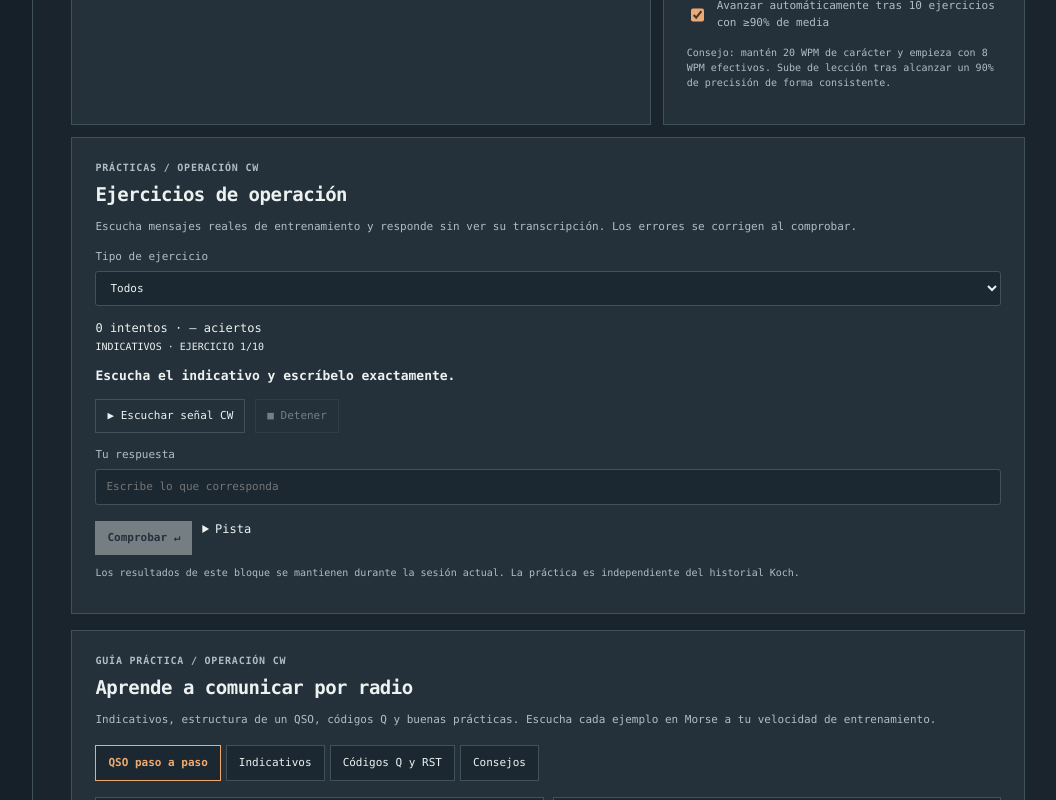
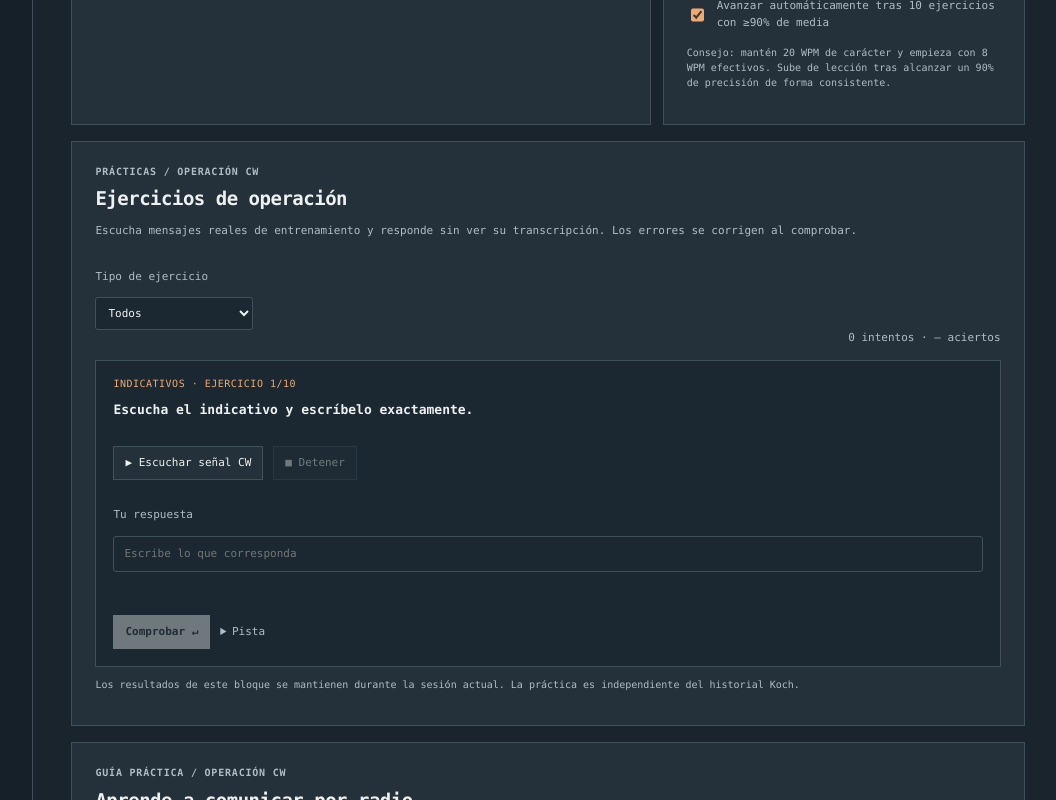
Before and after one commit to dgarcoe/CWSimulator, a React (Vite) app: page / in a window 1280 px wide. Shown: the part 720-1520 px from the top of the page, without its empty margins (217-1273 px from the left). Built offline with nearby package versions, Linux system fonts and the light colour scheme.

Commit message:
Style graded Academy operating drills and Morse decoding panel

```diff
--- a/src/style.css
+++ b/src/style.css
@@ -196,3 +196,22 @@ footer{margin-top:20px;padding:13px 0}
 .guide-practice label{flex:1 1 240px;font-size:11px}
 .guide-practice button{font-size:11px}
 @media(max-width:680px){.guide-entries{grid-template-columns:1fr}.guide-entries article{flex-wrap:wrap}}
+
+.operating-practice{margin-top:4px}
+.operating-head{display:flex;flex-wrap:wrap;align-items:end;justify-content:space-between;gap:12px;margin:16px 0}
+.operating-head label{font-size:11px;display:grid;gap:6px}
+.operating-head select{padding:8px;background:var(--inset);color:var(--ink);border:1px solid var(--line)}
+.operating-head span{font:11px Consolas,monospace;color:var(--muted)}
+.operating-question{padding:17px;border:1px solid var(--line);background:var(--inset);display:grid;gap:13px}
+.operating-question>small{font:10px Consolas,monospace;color:var(--accent);letter-spacing:.5px}
+.operating-question h3{font-size:15px;margin:0}
+.operating-question label{display:grid;gap:7px;font-size:11px}
+.operating-question .row{align-items:center;flex-wrap:wrap}
+.operating-question details{font-size:11px;color:var(--muted)}
+.operating-question summary{cursor:pointer}
+.operating-feedback{border-left:3px solid var(--chart);padding:10px 12px;background:var(--panel)}
+.operating-feedback p{font-size:11px;margin:7px 0}
+.operating-feedback button{margin-top:8px}
+.morse-decoder{border-top:1px solid var(--line);margin-top:16px;padding-top:13px}
+.morse-decoder h3{font-size:13px}
+.morse-decoder .decoded{margin-top:8px;min-height:38px}
```
